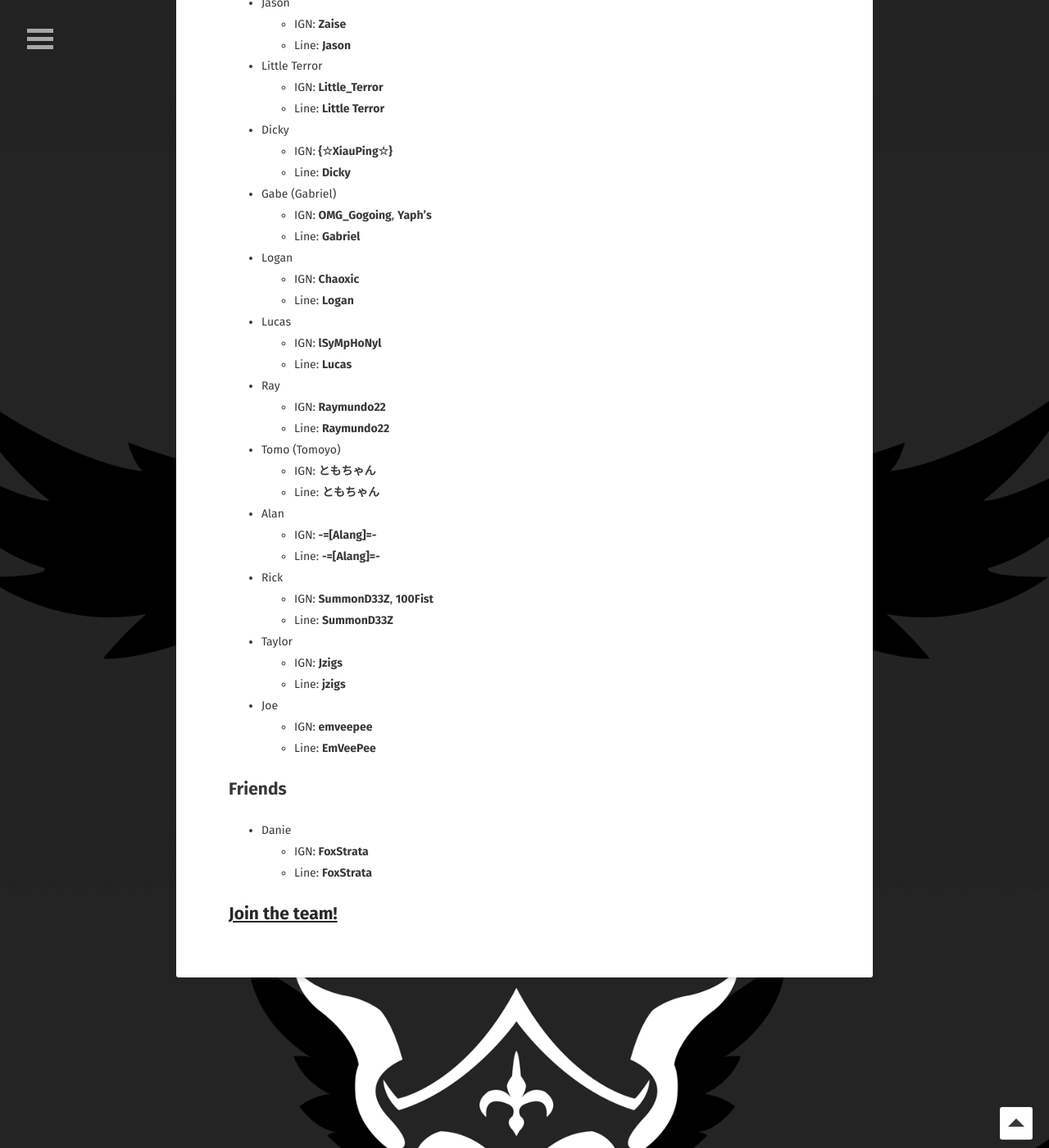
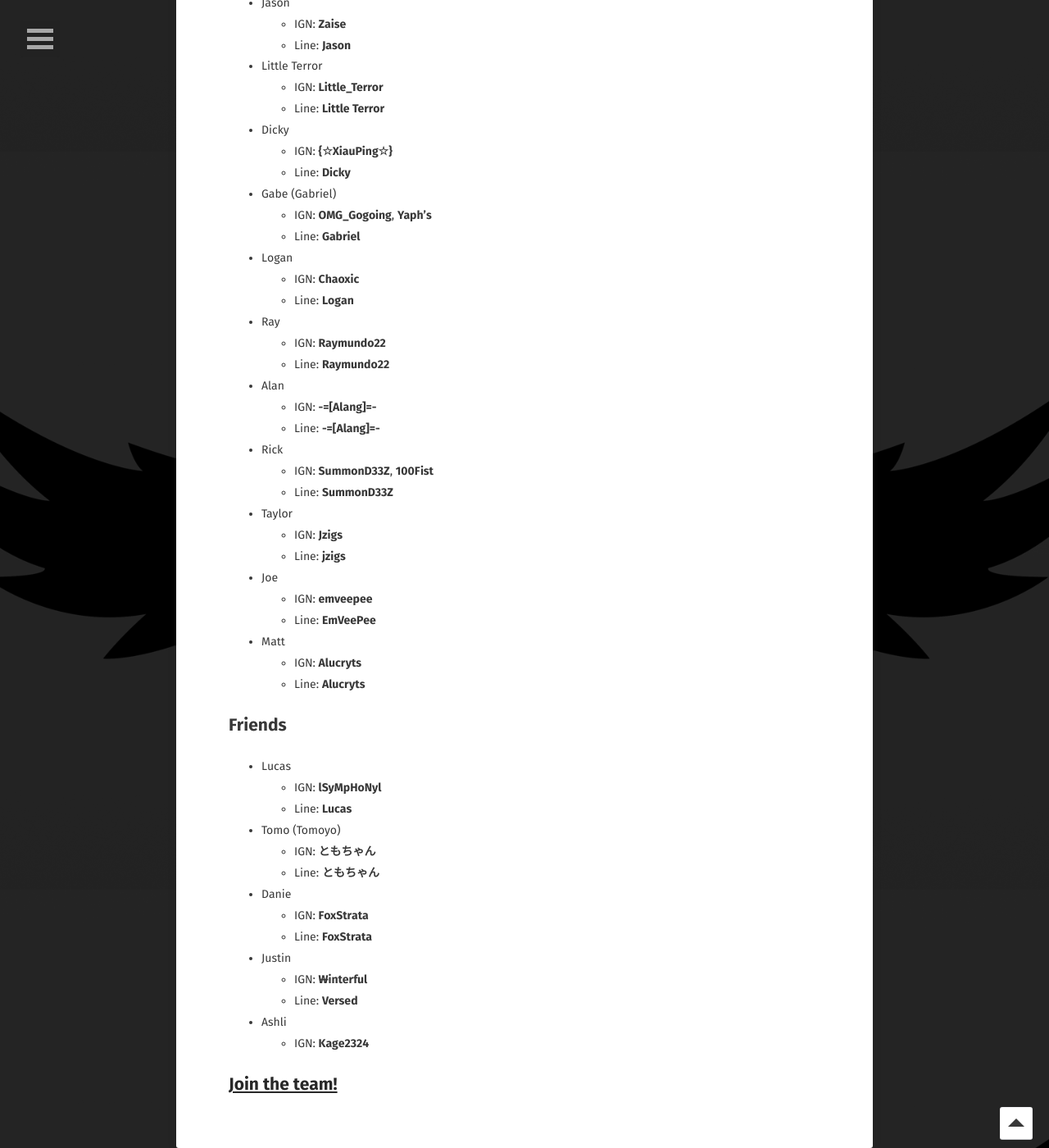
Before and after one commit to davk28/brokenluck.github.io, a Jekyll site: the page built from members/index.md, in a window 1280 px wide and 1400 px high, scrolled down 715 px. Shown: the whole window at 82% size. Built offline with Jekyll 4.4.1, drawn with Linux system fonts in a browser that asks for light colours; some web fonts are replaced; some of the changed text lies outside the part shown.

Commit message:
Update /members.

```diff
--- a/members/index.md
+++ b/members/index.md
@@ -11,13 +11,13 @@ comments: false
   * IGN: <b>SanguineRane</b>
   * Line: <b>sanguinerane</b>
 * Dave (<b class='officer'>VGM</b>)
-  * IGN: <b>ArizonaIce</b>, <b>W̶interful</b>
+  * IGN: <b>ArizonaIce</b>
   * Line: <b>Arizona Ice</b>
 * Haru (<b class='officer'>VGM</b>)
   * IGN: <b>_Haru</b>
   * Line: <b>Haru</b>
 
-## Members
+## Members (Defensive Line)
 
 * Wil (Wilkens)
   * IGN: <b>Longfangz</b>
@@ -57,11 +51,25 @@ comments: false
 * Joe
   * IGN: <b>emveepee</b>
   * Line: <b>EmVeePee</b>
+* Matt
+  * IGN: <b>Alucryts</b>
+  * Line: <b>Alucryts</b>
 
 ## Friends
 
+* Lucas
+  * IGN: <b>lSyMpHoNyl</b>
+  * Line: <b>Lucas</b>
+* Tomo (Tomoyo)
+  * IGN: <b>ともちゃん</b>
+  * Line: <b>ともちゃん</b>
 * Danie
   * IGN: <b>FoxStrata</b>
   * Line: <b>FoxStrata</b>
+* Justin
+  * IGN: <b>W̶interful</b>
+  * Line: <b>Versed</b>
+* Ashli
+  * IGN: <b>Kage2324</b>
 
 ## <a href="/about#join">Join the team!</a>
```
Also changed, not shown: other parts of members/index.md (+0 -6 lines).
